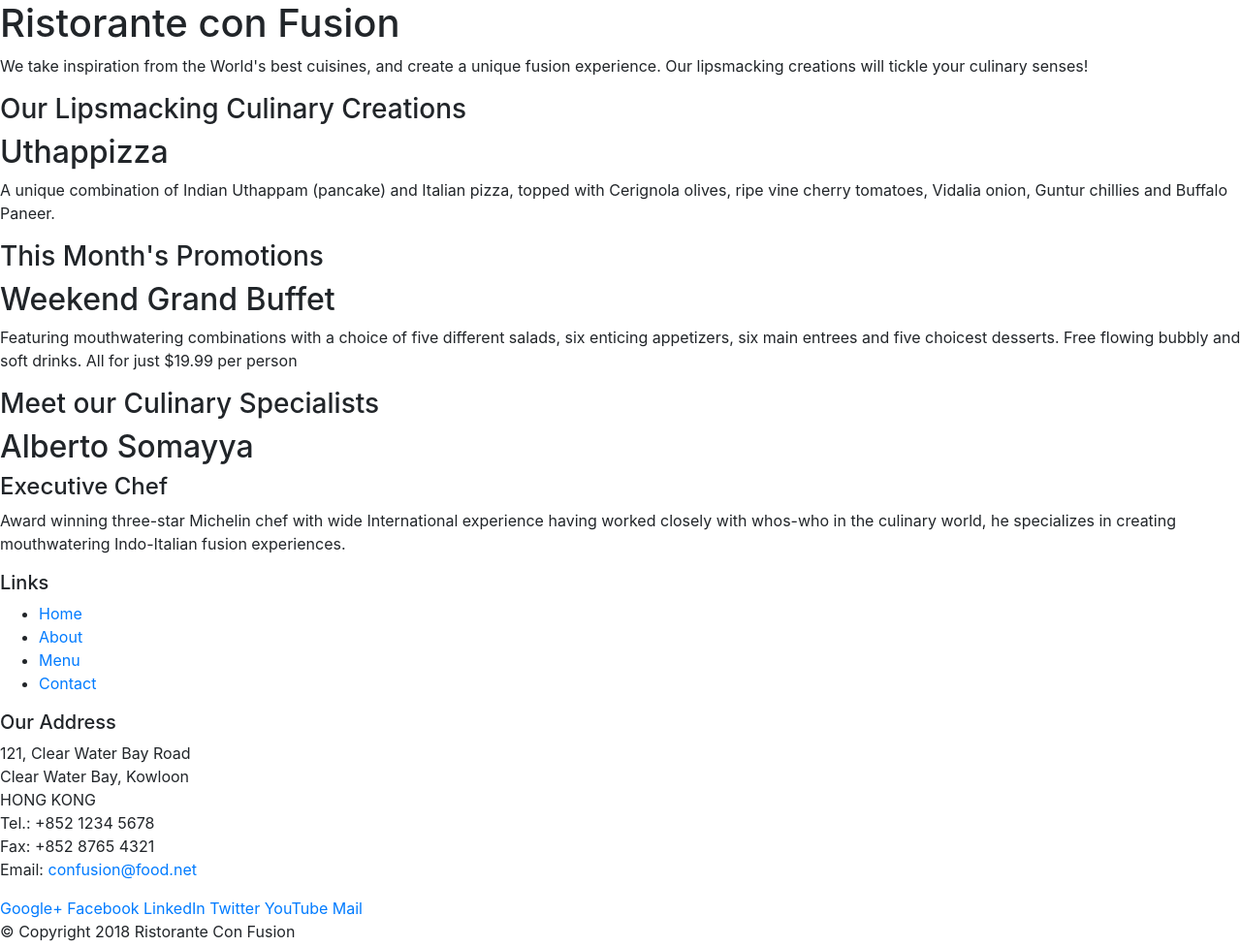
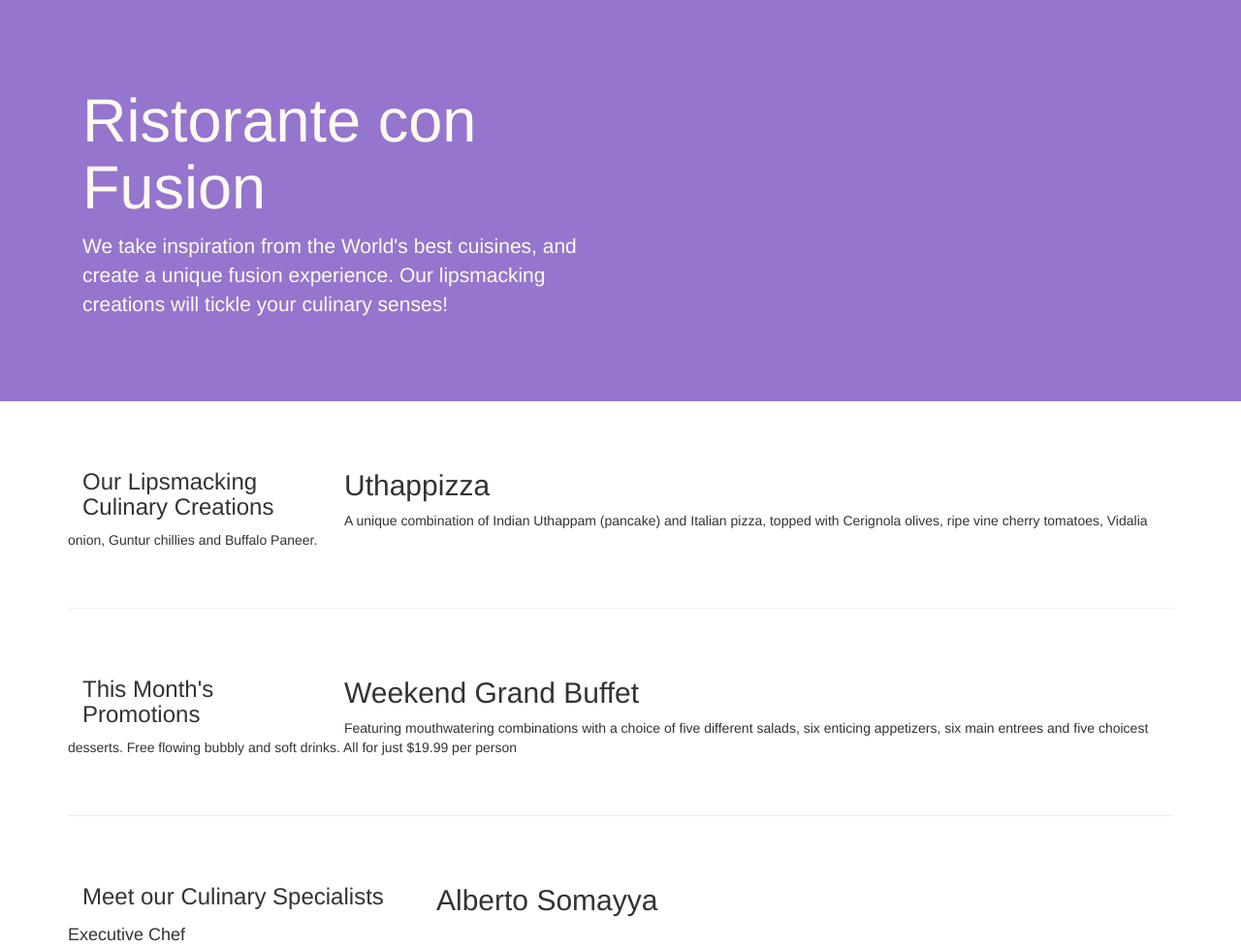
Before and after one commit to ShanBinns/Bootstrap-and-JQuery-Project, a plain HTML site: page index.html in a window 1280 px wide. Shown: the top 977 px of the page at 97% size. Drawn offline with nearby package versions, Linux system fonts and the light colour scheme.

Commit message:
Complete Module 1

```diff
--- /dev/null
+++ b/CSS/styles.CSS
@@ -0,0 +1,30 @@
+.row-header{
+    margin: 0px auto;
+    padding: 0px auto;
+}
+
+.row-content{
+    margin: 0px auto;
+    padding: 50px 0px 50px 0px;
+    border-bottom: 1px ridge;
+    min-height: 100px;
+}
+
+.footer{
+    background-color: #D1C4E9;
+    margin: 0px auto;
+    padding: 20px 0px 20px 0px;
+}
+
+.jumbotron{
+    padding: 70px 30px 70px 30px;
+    margin: 0px auto;
+    background: #9575CD;
+    color: floralwhite;
+}
+
+.address{
+    font-size: 80%;
+    margin: 0px auto;
+    color: #0f0f0f;
+}
--- a/index.html
+++ b/index.html
@@ -8,51 +8,54 @@
 
     <!-- Bootstrap CSS -->
     <link rel="stylesheet" href="node_modules/bootstrap/dist/css/bootstrap.min.css">
+
+    <!-- Regular CSS -->
+    <link rel="stylesheet" href="css/styles.CSS">
     <title>Ristorante Con Fusion</title>
 </head>
 
 <body>
 
-    <header>
-        <div>
-            <div>
-                <div>
+    <header class="jumbotron">
+        <div  class="container">
+            <div  class="row row-header">
+                <div class="col-12 col-sm-6">
                     <h1>Ristorante con Fusion</h1>
                     <p>We take inspiration from the World's best cuisines, and create a unique fusion experience. Our lipsmacking creations will tickle your culinary senses!</p>
                 </div>
-                <div>
+                <div  class="col-12 col-sm">
                 </div>
             </div>
         </div>
     </header>
 
-    <div>
-        <div>
-            <div>
+    <div class ="container">
+        <div class="row row-content align-items-center">
+            <div  class="col-12 col-sm-4 order-sm-last col-md-3">
                 <h3>Our Lipsmacking Culinary Creations</h3>
             </div>
-            <div>
+            <div class="col col-sm order-sm-first col-md">
                 <h2>Uthappizza</h2>
                 <p>A unique combination of Indian Uthappam (pancake) and Italian pizza, topped with Cerignola olives, ripe vine cherry tomatoes, Vidalia onion, Guntur chillies and Buffalo Paneer.</p>
             </div>
         </div>
 
 
-        <div>
-            <div>
+        <div  class="row row-content row-content align-items-center">
+            <div class="col-12 col-sm-4 col-md-3">
                 <h3>This Month's Promotions</h3>
             </div>
-            <div>
+            <div class="col col-sm col-md">
                 <h2>Weekend Grand Buffet</h2>
                 <p>Featuring mouthwatering combinations with a choice of five different salads, six enticing appetizers, six main entrees and five choicest desserts. Free flowing bubbly and soft drinks. All for just $19.99 per person </p>
             </div>
         </div>
 
-        <div>
-            <div>
+        <div  class="row row-content row-content align-items-center">
+            <div class="col-12 col-sm-4 order-sm-last -md-3">
                 <h3>Meet our Culinary Specialists</h3>
             </div>
-            <div>
+            <div class="col col-sm order-sm-first col-md">
                 <h2>Alberto Somayya</h2>
                 <h4>Executive Chef</h4>
                 <p>Award winning three-star Michelin chef with wide International experience having worked closely with whos-who in the culinary world, he specializes in creating mouthwatering Indo-Italian fusion experiences. </p>
@@ -60,19 +63,19 @@
         </div>
     </div>
 
-    <footer>
-        <div>
-            <div>
-                <div>
+    <footer class="footer">
+        <div  class="container">
+            <div  class="row">
+                <div class="col-4 offset-1 col-sm-2">
                     <h5>Links</h5>
-                    <ul>
+                    <ul class ="list-unstyled">    <!--Removing bullets from-->
                         <li><a href="#">Home</a></li>
                         <li><a href="#">About</a></li>
                         <li><a href="#">Menu</a></li>
                         <li><a href="#">Contact</a></li>
                     </ul>
                 </div>
-                <div>
+                <div class="col-7 col-sm-5">
                     <h5>Our Address</h5>
                     <address>
 		              121, Clear Water Bay Road<br>
@@ -83,8 +86,8 @@
 		              Email: <a href="mailto:confusion@food.net">confusion@food.net</a>
 		           </address>
                 </div>
-                <div>
-                    <div>
+                <div class="col-12 col-sm-4">
+                    <div text-center>
                         <a href="http://google.com/+">Google+</a>
                         <a href="http://www.facebook.com/profile.php?id=">Facebook</a>
                         <a href="http://www.linkedin.com/in/">LinkedIn</a>
@@ -94,8 +97,8 @@
                     </div>
                 </div>
            </div>
-           <div>
-                <div>
+           <div  class="row justify-content-center">
+                <div class="col-auto">
                     <p>© Copyright 2018 Ristorante Con Fusion</p>
                 </div>
            </div>
```
